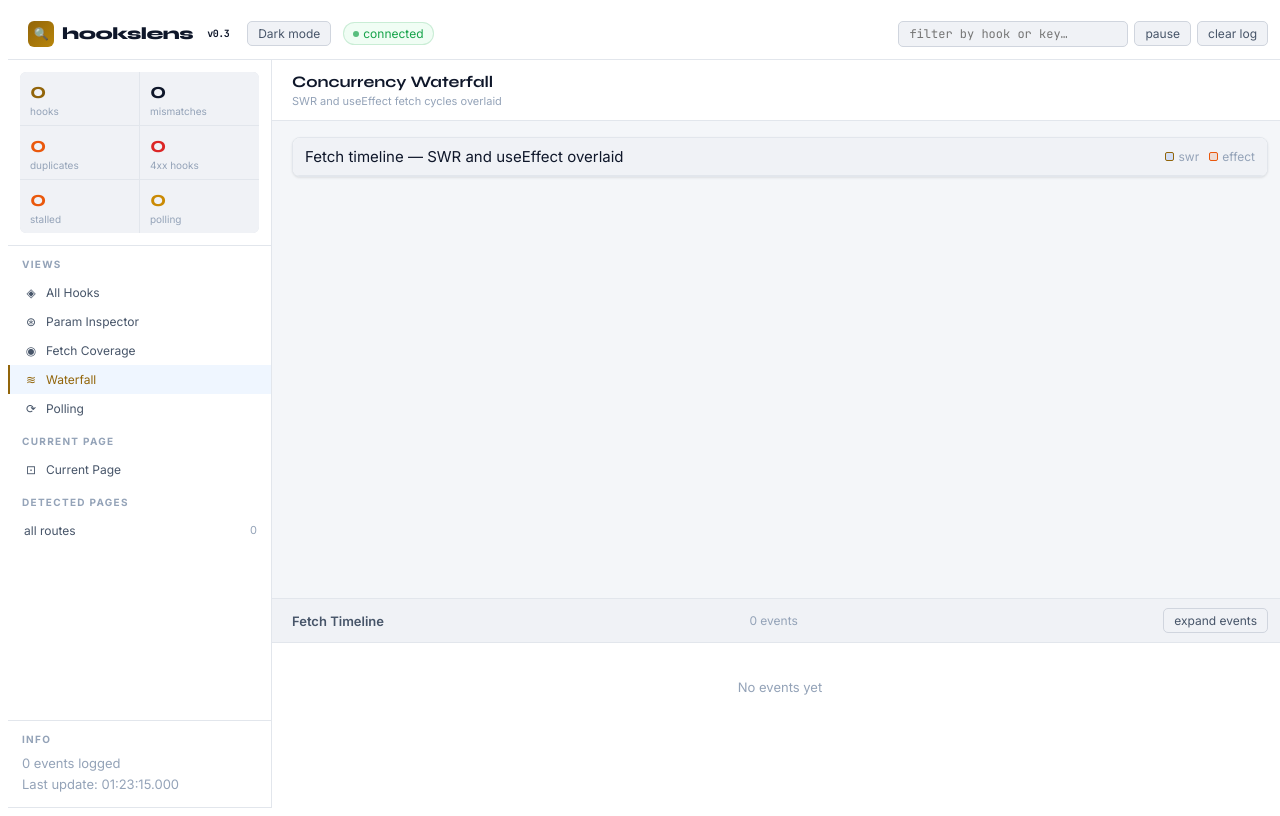
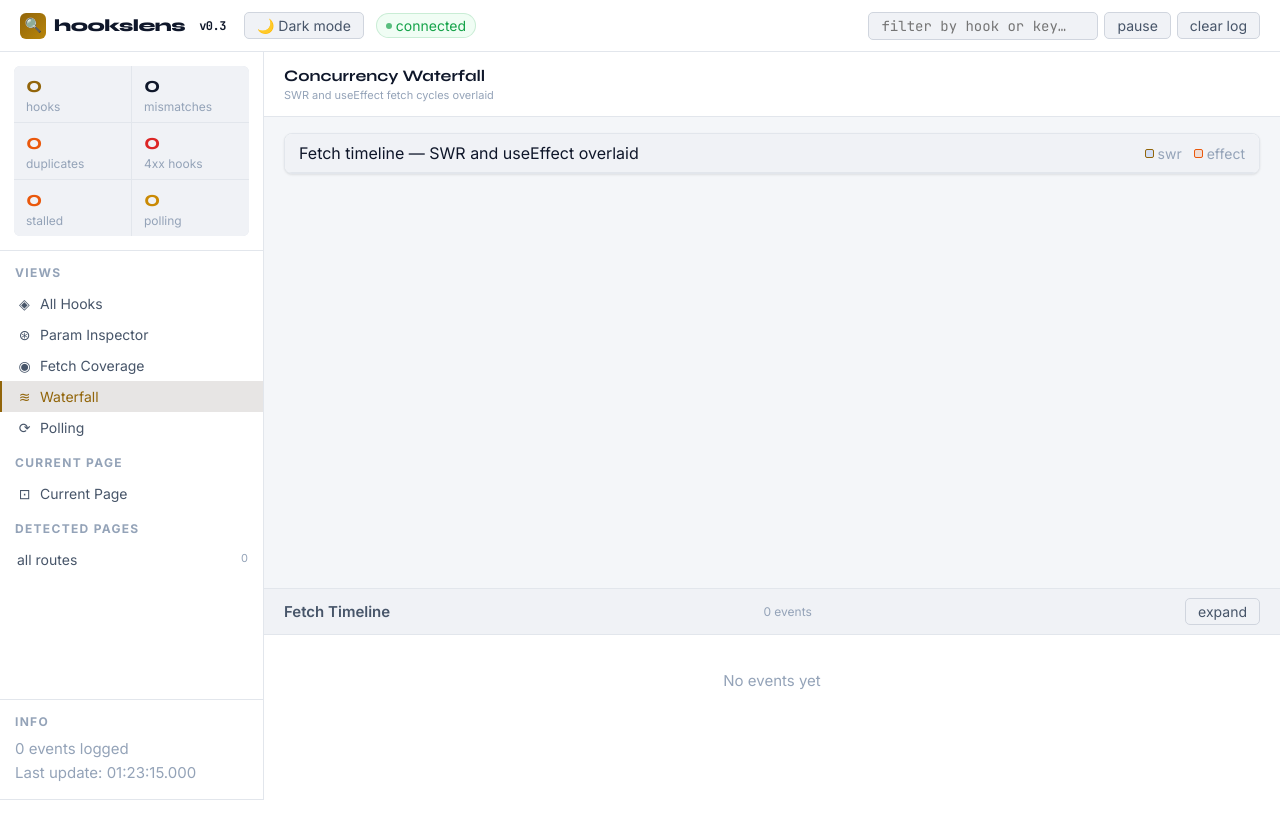
Before and after one commit to riordanalfredo/hookslens, a Next.js app: page /hookslens in a window 1280 px wide. Built offline with nearby package versions, Linux system fonts and the light colour scheme.

Commit message:
chore: add proper dev environments

```diff
--- /dev/null
+++ b/next.config.mjs
@@ -0,0 +1,14 @@
+/** @type {import('next').NextConfig} */
+const nextConfig = {
+  async redirects() {
+    return [
+      {
+        source: "/",
+        destination: "/hookslens",
+        permanent: false,
+      },
+    ];
+  },
+};
+
+export default nextConfig;
--- a/package.json
+++ b/package.json
@@ -64,7 +64,9 @@
   ],
   "scripts": {
     "clean": "rm -rf dist",
-    "dev": "tsup src/index.ts --watch --format cjs,esm --dts",
+    "dev": "next dev",
+    "dev:lib": "tsup src/index.ts --watch --format cjs,esm --dts",
+    "dev:panel": "vite --config src/panel-dev/vite.config.mjs",
     "demo": "vite --config demo/vite.config.mjs",
     "build": "npm run clean && tsup src/index.ts --format cjs,esm --dts",
     "build:demo": "vite build --config demo/vite.config.mjs",
--- a/src/app/hookslens/components/CurrentPageView.tsx
+++ b/src/app/hookslens/components/CurrentPageView.tsx
@@ -32,17 +32,6 @@ export const CurrentPageView = ({
 
   return (
     <div className="feature-stack">
-      <div className="feature-intro">
-        <div className="feature-title">
-          {routeFilter === "all" ? "Current Page" : routeFilter}
-        </div>
-        <div className="feature-subtitle">
-          {hooks.length} hooks on this page · {swrHooks.length} query ·{" "}
-          {mutationHooks.length} mutation
-          {slowHooks.length > 0 ? ` · ${slowHooks.length} slow` : ""}
-        </div>
-      </div>
-
       {swrHooks.length > 0 && (
         <section className="hooks-section">
           <div className="hooks-section-title">
--- a/src/app/hookslens/components/TimelinePanel.tsx
+++ b/src/app/hookslens/components/TimelinePanel.tsx
@@ -35,7 +35,7 @@ export const TimelinePanel = ({
         </div>
 
         <button className="btn" onClick={onToggleExpanded}>
-          {expanded ? "shrink" : "expand events"}
+          {expanded ? "shrink" : "expand"}
         </button>
       </div>
 
--- a/src/app/hookslens/components/Topbar.tsx
+++ b/src/app/hookslens/components/Topbar.tsx
@@ -35,7 +35,7 @@ export const Topbar = ({
         </div>
 
         <button className="theme-btn" onClick={onToggleTheme}>
-          {theme === "dark" ? "Light mode" : "Dark mode"}
+          {theme === "dark" ? "☀️ Light mode" : "🌙 Dark mode"}
         </button>
 
         <span className={`pill ${connected ? "green" : ""}`}>
--- /dev/null
+++ b/src/app/hookslens/layout.tsx
@@ -0,0 +1,18 @@
+import "./panel.css";
+
+export const metadata = {
+  title: "Next.js",
+  description: "Generated by Next.js",
+};
+
+export default function RootLayout({
+  children,
+}: {
+  children: React.ReactNode;
+}) {
+  return (
+    <html lang="en">
+      <body>{children}</body>
+    </html>
+  );
+}
--- a/src/app/hookslens/panel.css
+++ b/src/app/hookslens/panel.css
@@ -1,4 +1,10 @@
 @import url("https://fonts.googleapis.com/css2?family=JetBrains+Mono:wght@400;500;600;700&family=Inter:wght@400;500;600;700&family=Syne:wght@600;700;800&display=swap");
+
+html,
+body {
+  margin: 0;
+  padding: 0;
+}
 
 .hookslens-root,
 .hookslens-root * {
@@ -10,7 +16,7 @@
   width: 100vw;
   overflow: hidden;
   font-family: "Inter", sans-serif;
-  font-size: 15px;
+  font-size: 16px;
   background: var(--bg);
   color: var(--text);
 }
@@ -39,7 +45,7 @@
   --yellow-border: rgba(202, 138, 4, 0.18);
   --red-border: rgba(220, 38, 38, 0.18);
   --orange-border: rgba(234, 88, 12, 0.18);
-  --accent-bg: #eff6ff;
+  --accent-bg: #e7e5e4;
   --accent-border: rgba(37, 99, 235, 0.18);
   --shadow: 0 1px 3px rgba(0, 0, 0, 0.06), 0 1px 2px rgba(0, 0, 0, 0.04);
 }
@@ -110,11 +116,11 @@
   display: flex;
   align-items: center;
   justify-content: center;
-  font-size: 12px;
+  font-size: 14px;
 }
 
 .hookslens-root .logo-path {
-  font-size: 10px;
+  font-size: 12px;
   color: var(--text3);
   background: var(--surface2);
   border: 1px solid var(--border);
@@ -131,12 +137,12 @@
 
 .hookslens-root .theme-btn,
 .hookslens-root .btn {
-  font-size: 12px;
+  font-size: 14px;
   border: 1px solid var(--border2);
   border-radius: 5px;
   background: var(--surface2);
   color: var(--text2);
-  padding: 4px 10px;
+  padding: 4px 12px;
   cursor: pointer;
   transition: all 0.12s;
   font-family: "Inter", sans-serif;
@@ -152,7 +158,7 @@
   display: inline-flex;
   align-items: center;
   gap: 4px;
-  font-size: 12px;
+  font-size: 14px;
   padding: 3px 9px;
   border-radius: 16px;
   border: 1px solid var(--border);
@@ -213,17 +219,17 @@
 }
 
 .hookslens-root .sidebar-section {
-  padding: 12px 0;
+  padding: 14px 0;
   border-bottom: 1px solid var(--border);
 }
 
 .hookslens-root .sidebar-label {
-  font-size: 10px;
+  font-size: 12px;
   font-weight: 700;
   letter-spacing: 1.3px;
   color: var(--text3);
   text-transform: uppercase;
-  padding: 0 14px;
+  padding: 0 15px;
   margin-bottom: 8px;
 }
 
@@ -232,14 +238,14 @@
   grid-template-columns: 1fr 1fr;
   gap: 1px;
   background: var(--border);
-  margin: 0 12px;
+  margin: 0 14px;
   border-radius: 6px;
   overflow: hidden;
 }
 
 .hookslens-root .stat-box {
   background: var(--surface2);
-  padding: 8px 10px;
+  padding: 8px 12px;
 }
 
 .hookslens-root .stat-val {
@@ -250,7 +256,7 @@
 }
 
 .hookslens-root .stat-key {
-  font-size: 10px;
+  font-size: 12px;
   color: var(--text3);
   margin-top: 3px;
 }
@@ -276,9 +282,9 @@
 }
 
 .hookslens-root .route-item {
-  padding: 7px 14px;
+  padding: 7px 15px;
   cursor: pointer;
-  font-size: 12px;
+  font-size: 14px;
   display: flex;
   justify-content: space-between;
   align-items: flex-start;
@@ -343,9 +349,9 @@
 }
 
 .hookslens-root .view-item {
-  padding: 7px 14px;
+  padding: 7px 15px;
   cursor: pointer;
-  font-size: 12px;
+  font-size: 14px;
   display: flex;
   align-items: center;
   gap: 8px;
@@ -367,7 +373,7 @@
 }
 
 .hookslens-root .view-icon {
-  width: 14px;
+  width: 15px;
   flex-shrink: 0;
   text-align: center;
 }
@@ -383,15 +389,15 @@
 }
 
 .hookslens-root .sidebar-info {
-  padding: 0 14px;
-  font-size: 13px;
+  padding: 0 15px;
+  font-size: 15px;
   color: var(--text3);
   line-height: 1.6;
   overflow-wrap: anywhere;
 }
 
 .hookslens-root .logo-ver {
-  font-size: 10px;
+  font-size: 12px;
   padding: 1px 6px;
   border-radius: 4px;
   background: var(--purple-bg);
@@ -411,10 +417,10 @@
   display: flex;
   align-items: flex-start;
   justify-content: space-between;
-  padding: 12px 20px;
+  padding: 14px 20px;
   border-bottom: 1px solid var(--border);
   background: var(--surface);
-  gap: 10px;
+  gap: 12px;
 }
 
 .hookslens-root .main-title {
@@ -452,11 +458,11 @@
 
 .hookslens-root .search-input {
   font-family: "JetBrains Mono", monospace;
-  font-size: 12px;
+  font-size: 14px;
   background: var(--surface2);
   border: 1px solid var(--border2);
   color: var(--text);
-  padding: 4px 10px;
+  padding: 4px 12px;
   border-radius: 5px;
   width: 230px;
   outline: none;
@@ -508,13 +514,13 @@
 .hookslens-root .feature-stack {
   display: flex;
   flex-direction: column;
-  gap: 12px;
+  gap: 14px;
 }
 
 .hookslens-root .feature-intro,
 .hookslens-root .feature-copy {
   color: var(--text3);
-  font-size: 13px;
+  font-size: 15px;
   line-height: 1.6;
 }
 
@@ -528,14 +534,14 @@
 .hookslens-root .feature-subtitle {
   margin-top: 4px;
   color: var(--text3);
-  font-size: 13px;
+  font-size: 15px;
 }
 
 .hookslens-root .empty-panel {
-  padding: 20px 12px;
+  padding: 20px 14px;
   text-align: center;
   color: var(--text3);
-  font-size: 13px;
+  font-size: 15px;
   background: var(--surface);
   border: 1px solid var(--border);
   border-radius: 8px;
@@ -552,7 +558,7 @@
   display: flex;
   align-items: center;
   gap: 8px;
-  font-size: 12px;
+  font-size: 14px;
   border-bottom: 1px solid;
 }
 
@@ -588,7 +594,7 @@
   border: none;
   background: transparent;
   color: inherit;
-  font-size: 13px;
+  font-size: 15px;
   line-height: 1;
   cursor: pointer;
 }
@@ -597,7 +603,7 @@
   background: var(--surface);
   border: 1px solid var(--border);
   border-radius: 8px;
-  padding: 11px 14px;
+  padding: 11px 15px;
   box-shadow: var(--shadow);
   border-left-width: 3px;
 }
@@ -631,7 +637,7 @@
 
 .hookslens-root .hook-card-title {
   font-family: "JetBrains Mono", monospace;
-  font-size: 13px;
+  font-size: 15px;
   font-weight: 700;
   color: var(--text);
   overflow-wrap: anywhere;
@@ -654,7 +660,7 @@
 
 .hookslens-root .hook-desc {
   color: var(--text3);
-  font-size: 13px;
+  font-size: 15px;
   line-height: 1.5;
 }
 
@@ -692,7 +698,7 @@
 }
 
 .hookslens-root .tiny {
-  font-size: 10px;
+  font-size: 12px;
 }
 
 .hookslens-root .mini-route-list {
@@ -705,17 +711,17 @@
 .hookslens-root .cov-pct {
   width: 32px;
   text-align: right;
-  font-size: 13px;
+  font-size: 15px;
   font-family: "JetBrains Mono", monospace;
 }
 
 .hookslens-root .cov-block {
-  padding: 5px 12px 10px;
+  padding: 5px 14px 12px;
   border-bottom: 1px solid var(--border);
 }
 
 .hookslens-root .cov-block-title {
-  font-size: 12px;
+  font-size: 14px;
   margin-bottom: 4px;
   font-family: "JetBrains Mono", monospace;
   color: var(--text2);
@@ -728,18 +734,18 @@
 
 .hookslens-root .pi-endpoint {
   font-weight: 700;
-  font-size: 13px;
+  font-size: 15px;
 }
 
 .hookslens-root .pi-shapes {
   display: flex;
   gap: 8px;
-  margin-bottom: 10px;
+  margin-bottom: 12px;
   flex-wrap: wrap;
 }
 
 .hookslens-root .pi-shape {
-  padding: 6px 10px;
+  padding: 6px 12px;
   border-radius: 5px;
   min-width: 180px;
 }
@@ -756,7 +762,7 @@
 
 .hookslens-root .pi-shape-label,
 .hookslens-root .pi-examples-label {
-  font-size: 12px;
+  font-size: 14px;
   font-weight: 600;
   margin-bottom: 3px;
   color: var(--text3);
@@ -770,13 +776,13 @@
 
 .hookslens-root .pi-key {
   font-family: "JetBrains Mono", monospace;
-  font-size: 13px;
+  font-size: 15px;
   overflow-wrap: anywhere;
 }
 
 .hookslens-root .pi-example {
   font-family: "JetBrains Mono", monospace;
-  font-size: 13px;
+  font-size: 15px;
   padding: 4px 8px;
   border-radius: 4px;
   margin-top: 4px;
@@ -796,9 +802,9 @@
 }
 
 .hookslens-root .pi-fix {
-  padding: 8px 10px;
+  padding: 8px 12px;
   border-radius: 5px;
-  font-size: 13px;
+  font-size: 15px;
   background: var(--purple-bg);
   border: 1px solid var(--purple-border);
   color: var(--text2);
@@ -809,7 +815,7 @@
 .hookslens-root .cov-grid {
   display: grid;
   grid-template-columns: repeat(2, minmax(0, 1fr));
-  gap: 12px;
+  gap: 14px;
 }
 
 .hookslens-root .cov-card,
@@ -830,7 +836,7 @@
   display: flex;
   align-items: center;
   justify-content: space-between;
-  padding: 9px 12px;
+  padding: 9px 14px;
   border-bottom: 1px solid var(--border);
   background: var(--surface2);
   gap: 8px;
@@ -838,7 +844,7 @@
 
 .hookslens-root .cov-card-title,
 .hookslens-root .panel-title {
-  font-size: 13px;
+  font-size: 15px;
   font-weight: 600;
   display: flex;
   align-items: center;
@@ -851,7 +857,7 @@
   display: flex;
   align-items: center;
   gap: 8px;
-  padding: 6px 12px;
+  padding: 6px 14px;
   border-bottom: 1px solid var(--border);
   font-size: 11px;
   font-family: "JetBrains Mono", monospace;
@@ -883,8 +889,8 @@
 }
 
 .hookslens-root .cov-empty {
-  padding: 18px 12px;
-  font-size: 12px;
+  padding: 18px 14px;
+  font-size: 14px;
   color: var(--text3);
   text-align: center;
 }
@@ -902,7 +908,7 @@
 
 .hookslens-root .wf-legend {
   display: flex;
-  gap: 10px;
+  gap: 12px;
   margin-left: auto;
   align-items: center;
 }
@@ -911,7 +917,7 @@
   display: inline-flex;
   align-items: center;
   gap: 4px;
-  font-size: 12px;
+  font-size: 14px;
   color: var(--text3);
 }
 
@@ -1006,7 +1012,7 @@
 .hookslens-root .timeline-panel {
   border-top: 1px solid var(--border);
   background: var(--surface);
-  height: 210px;
+  height: 212px;
   flex-shrink: 0;
   display: flex;
   flex-direction: column;
@@ -1018,7 +1024,7 @@
 }
 
 .hookslens-root .timeline-entry {
-  font-size: 10px;
+  font-size: 12px;
   align-items: center;
 }
 
@@ -1065,7 +1071,7 @@
 
 .hookslens-root th {
   text-align: left;
-  padding: 8px 12px;
+  padding: 8px 14px;
   font-size: 9px;
   font-weight: 600;
   letter-spacing: 0.6px;
@@ -1091,9 +1097,9 @@
   display: inline-flex;
   align-items: center;
   gap: 5px;
-  font-size: 10px;
+  font-size: 12px;
   padding: 2px 8px;
-  border-radius: 10px;
+  border-radius: 12px;
   border: 1px solid transparent;
 }
 
@@ -1162,7 +1168,7 @@
 
 .hookslens-root th {
   text-align: left;
-  padding: 8px 12px;
+  padding: 8px 14px;
   font-size: 9px;
   font-weight: 600;
   letter-spacing: 0.6px;
@@ -1189,7 +1195,7 @@
 }
 
 .hookslens-root td {
-  padding: 8px 12px;
+  padding: 8px 14px;
   vertical-align: middle;
 }
 
@@ -1201,7 +1207,7 @@
 
 .hookslens-root .key-text {
   font-family: "JetBrains Mono", monospace;
-  font-size: 10px;
+  font-size: 12px;
 }
 
 .hookslens-root .key-tag {
@@ -1223,9 +1229,9 @@
   display: inline-flex;
   align-items: center;
   gap: 5px;
-  font-size: 10px;
+  font-size: 12px;
   padding: 2px 8px;
-  border-radius: 10px;
+  border-radius: 12px;
   border: 1px solid transparent;
 }
 
@@ -1272,7 +1278,7 @@
 }
 
 .hookslens-root .interval-badge {
-  font-size: 10px;
+  font-size: 12px;
   padding: 2px 7px;
   border-radius: 3px;
   background: var(--yellow-bg);
@@ -1297,7 +1303,7 @@
 }
 
 .hookslens-root .route-tag {
-  font-size: 10px;
+  font-size: 12px;
   padding: 1px 6px;
   border-radius: 3px;
   background: var(--surface2);
@@ -1315,7 +1321,7 @@
 .hookslens-root .timeline-panel {
   border-top: 1px solid var(--border);
   background: var(--surface);
-  height: 210px;
+  height: 212px;
   flex-shrink: 0;
   display: flex;
   flex-direction: column;
@@ -1335,7 +1341,7 @@
 }
 
 .hookslens-root .panel-title {
-  font-size: 13px;
+  font-size: 15px;
   font-weight: 600;
   color: var(--text2);
 }
@@ -1433,7 +1439,7 @@
   align-items: center;
   justify-content: center;
   color: var(--text3);
-  font-size: 13px;
+  font-size: 15px;
   padding: 36px;
   gap: 8px;
 }
```
Also changed, not shown: src/panel-dev/index.html (added, +12 -0 lines), src/panel-dev/main.tsx (added, +10 -0 lines), src/panel-dev/vite.config.mjs (added, +17 -0 lines), tsconfig.json (+31 -6 lines), next-env.d.ts (added).
